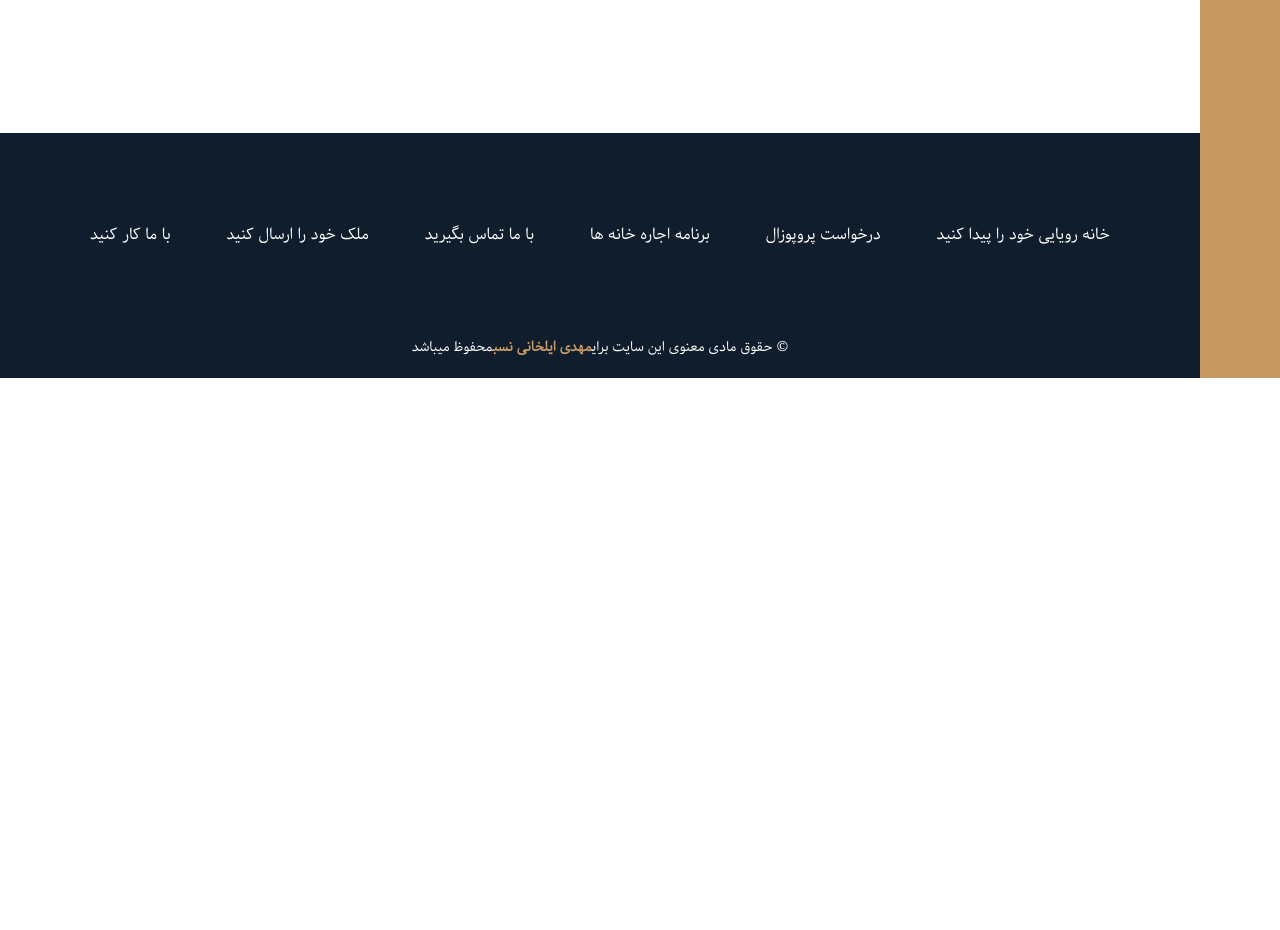
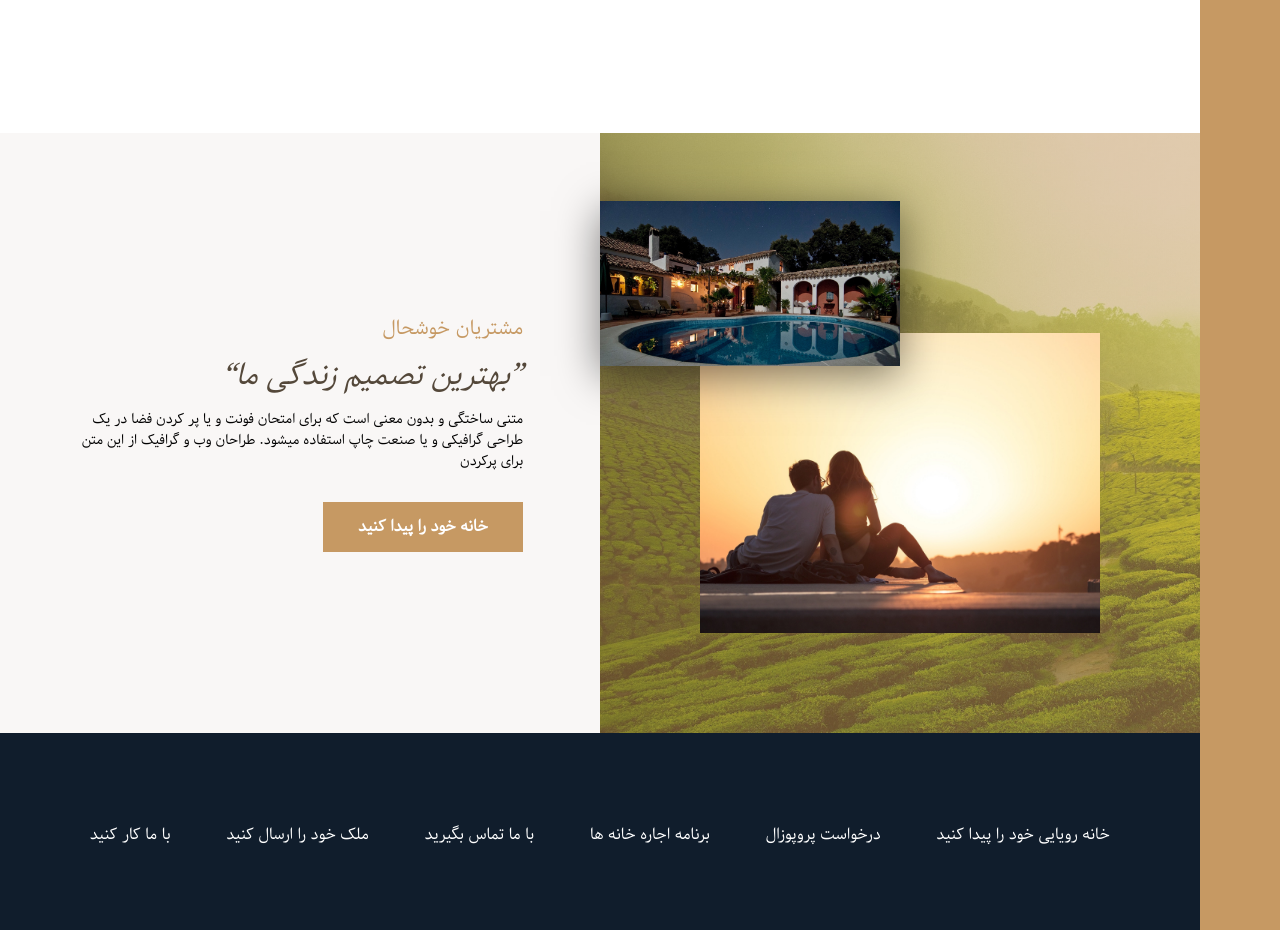
Before and after one commit to sahand-mahdilu/RealEstate-Next.js, a Next.js app: page / in a window 1280 px wide. Shown: the part 1120-2050 px from the top of the page. Before the commit the page ends 1498 px from the top, so only its background shows below. Built offline with nearby package versions, Linux system fonts and the light colour scheme.

Commit message:
feat : content added to story component

```diff
--- /dev/null
+++ b/Components/template/index/Story.js
@@ -0,0 +1,36 @@
+import React from 'react'
+
+export default function Story() {
+  return (
+
+    <>
+    <div className="story__pictures">
+    <img
+        src="img/story-1.jpeg"
+        alt="Couple happy for new house"
+        className="story__img-1"
+    />
+    <img
+        src="img/story-2.jpeg"
+        alt="New house"
+        className="story__img-2"
+    />
+</div>
+<div class="story__content">
+                <h3 class="u-heading--light u-heading-3">مشتریان خوشحال</h3>
+
+                <h2 class="u-heading--dark u-heading-2 u-my-small">
+                    &rdquo;بهترین تصمیم زندگی ما&ldquo;
+                </h2>
+
+                <p class="story__text u-mb-medium">
+                    متنی ساختگی و بدون معنی است که برای امتحان فونت و یا پر کردن
+                    فضا در یک طراحی گرافیکی و یا صنعت چاپ استفاده میشود. طراحان
+                    وب و گرافیک از این متن برای پرکردن
+                </p>
+
+                <button class="btn btn-brown">خانه خود را پیدا کنید</button>
+            </div>
+</>
+  )
+}
--- a/Components/template/index/StoryPictures.js
+++ /dev/null
@@ -1,18 +0,0 @@
-import React from 'react'
-
-export default function StoryPictures() {
-  return (
-    <div className="story__pictures">
-    <img
-        src="img/story-1.jpeg"
-        alt="Couple happy for new house"
-        className="story__img-1"
-    />
-    <img
-        src="img/story-2.jpeg"
-        alt="New house"
-        className="story__img-2"
-    />
-</div>
-  )
-}
--- a/pages/index.js
+++ b/pages/index.js
@@ -1,6 +1,7 @@
 import Image from "next/image";
 import { Geist, Geist_Mono } from "next/font/google";
 import Features from "@/Components/template/index/Features";
+import Story from "@/Components/template/index/Story";
 
 const geistSans = Geist({
   variable: "--font-geist-sans",
@@ -14,6 +15,9 @@ const geistMono = Geist_Mono({
 
 export default function Home() {
   return (
-<Features/>
-  )
+    <>
+      <Features />
+      <Story/>
+    </>
+  );
 }
```
